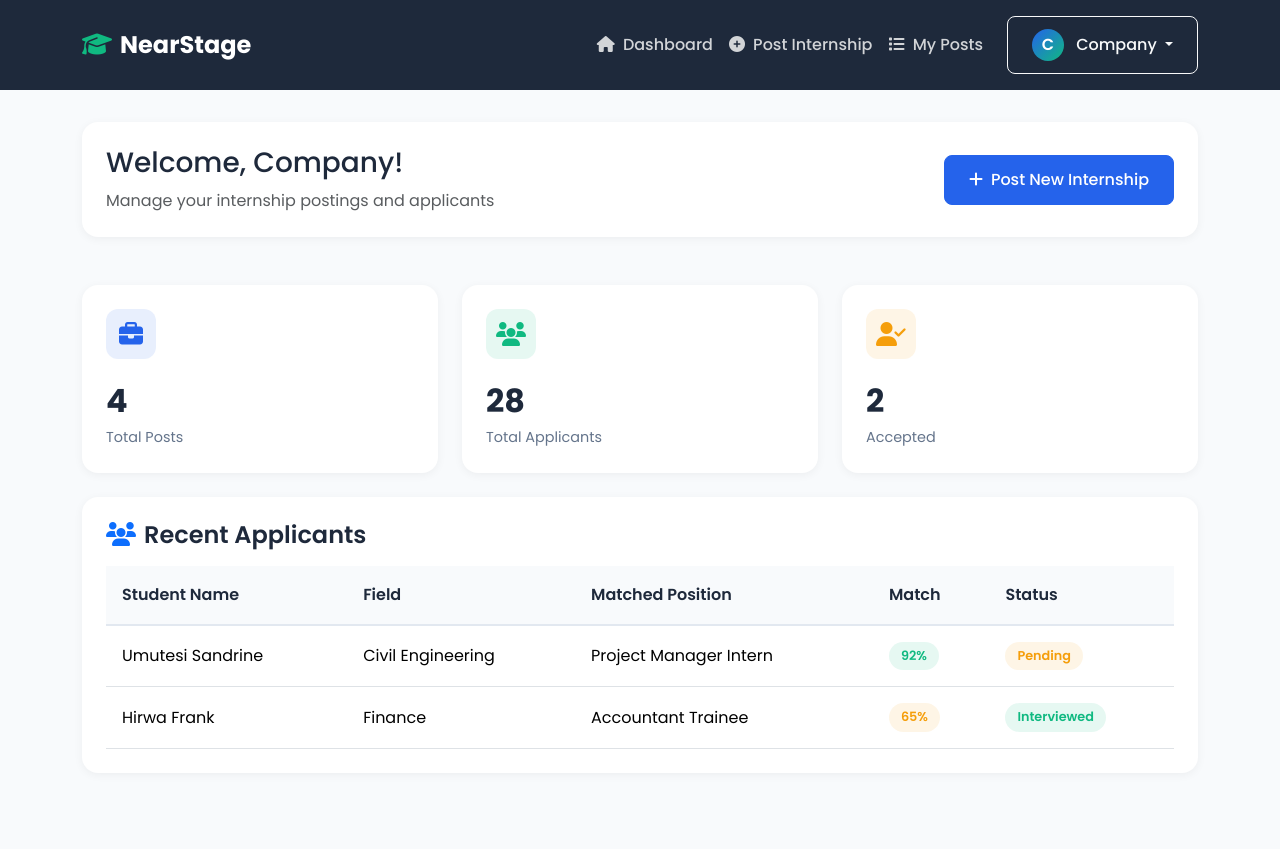
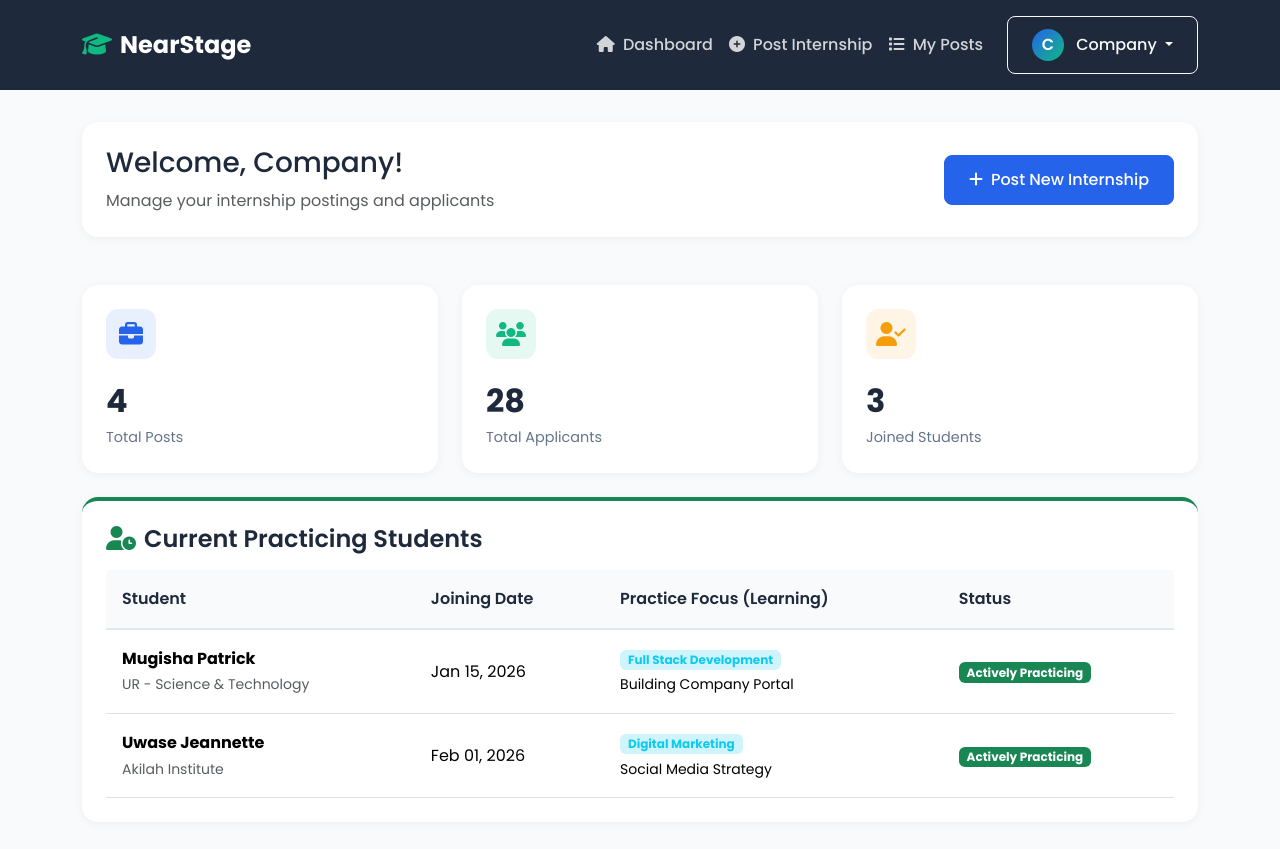
Before and after one commit to hillomuneza/NearStage, a website: page frontend/company/dashboard.html in a window 1280 px wide. Shown: the top 849 px of the page. Drawn offline with nearby package versions, Linux system fonts and the light colour scheme; no server answers; sample sign-in values are in the browser's storage.

Commit message:
Update Company Dashboard: Added Joined Students count and Practicing Students tracking section

```diff
--- a/frontend/company/dashboard.html
+++ b/frontend/company/dashboard.html
@@ -124,7 +124,21 @@
                             <i class="fas fa-user-check"></i>
                         </div>
                         <div class="stat-number" id="acceptedApplicants">0</div>
-                        <div class="stat-label">Accepted</div>
+                        <div class="stat-label">Joined Students</div>
+                    </div>
+                </div>
+            </div>
+
+            <!-- Active Practicing Students -->
+            <div class="row mb-4">
+                <div class="col-12">
+                    <div class="dashboard-card border-top border-4 border-success">
+                        <h4><i class="fas fa-user-clock me-2 text-success"></i>Current Practicing Students</h4>
+                        <div id="practicingStudentsList">
+                            <div class="text-center py-4">
+                                <p class="text-muted">Finding joined interns...</p>
+                            </div>
+                        </div>
                     </div>
                 </div>
             </div>
@@ -239,7 +253,38 @@
                 console.warn('API connection failed. Loading Company Demo Data...');
                 document.getElementById('totalPosts').textContent = '4';
                 document.getElementById('totalApplicants').textContent = '28';
-                document.getElementById('acceptedApplicants').textContent = '2';
+                document.getElementById('acceptedApplicants').textContent = '3';
+
+                // Practicing Students Mock Data
+                const practicingContainer = document.getElementById('practicingStudentsList');
+                practicingContainer.innerHTML = `
+                    <div class="table-responsive">
+                      <table class="table align-middle">
+                        <thead class="table-light">
+                          <tr>
+                            <th>Student</th>
+                            <th>Joining Date</th>
+                            <th>Practice Focus (Learning)</th>
+                            <th>Status</th>
+                          </tr>
+                        </thead>
+                        <tbody>
+                          <tr>
+                            <td><strong>Mugisha Patrick</strong><br><small class="text-muted">UR - Science & Technology</small></td>
+                            <td>Jan 15, 2026</td>
+                            <td><span class="badge bg-info-subtle text-info">Full Stack Development</span><br><small>Building Company Portal</small></td>
+                            <td><span class="badge bg-success">Actively Practicing</span></td>
+                          </tr>
+                          <tr>
+                            <td><strong>Uwase Jeannette</strong><br><small class="text-muted">Akilah Institute</small></td>
+                            <td>Feb 01, 2026</td>
+                            <td><span class="badge bg-info-subtle text-info">Digital Marketing</span><br><small>Social Media Strategy</small></td>
+                            <td><span class="badge bg-success">Actively Practicing</span></td>
+                          </tr>
+                        </tbody>
+                      </table>
+                    </div>
+                `;
 
                 const container = document.getElementById('applicantsList');
                 container.innerHTML = `
```
